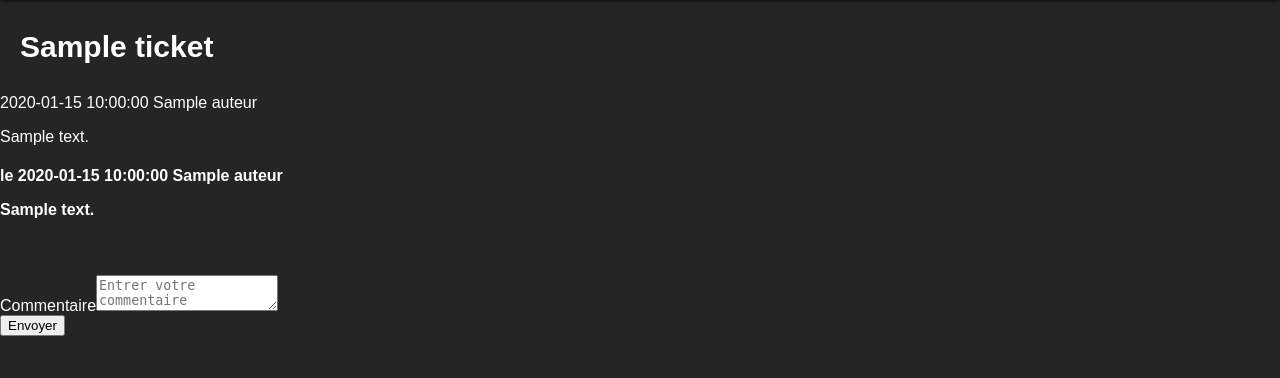
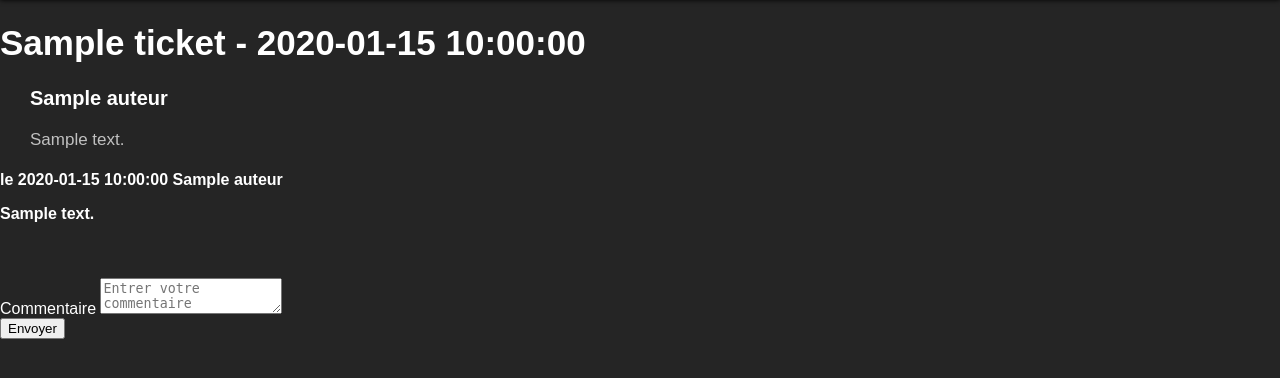
Before and after one commit to ElPoyo266/bulletfire-webapp, a PHP site: template Templates/Global/comment-view.php in a window 1280 px wide. Shown: the part 50-428 px from the top of the page. Run offline with PHP 8.4, Linux system fonts and the light colour scheme; the template is opened without the code that fills it: most values are stand-ins (such as "Sample title", 1, 10 or a date in 2020); some libraries are stand-ins or nearby versions.

Commit message:
Gestion du css réponse ticket/comment

```diff
--- a/Assets/CSS/home.css
+++ b/Assets/CSS/home.css
@@ -56,3 +56,43 @@ main div span div {
 .lin {
 
 }
+
+h1 {
+
+}
+
+
+
+h3{
+
+
+}
+h4{
+
+}
+.ticket-post{
+
+}
+
+.post-comment{
+
+}
+
+.titre_date{
+    font-size: 35px;
+    color: white;
+
+}
+
+.auteur{
+	padding-left: 30px;
+    color: white;
+    font-size: 20px;
+    font-weight: bold;
+}
+
+.contenu{
+	font-size: 17px;
+	padding-left: 30px;
+	color:#C0C0C0	;
+}
--- a/DatabaseLinks/dbl_default.php
+++ b/DatabaseLinks/dbl_default.php
@@ -81,7 +81,7 @@
 	function selectTicket($id_cat){
 		global $db;
 		$recup = array();
-		$q = $db->prepare('SELECT id, titre, auteur, contenu, DATE_FORMAT(date_creation, \'%d/%m/%Y à %Hh%imin%ss\') AS date_creation FROM Billet WHERE id_categorie = ? ORDER BY date_creation DESC');
+		$q = $db->prepare("SELECT id, titre, auteur, contenu, DATE_FORMAT(date_creation, ' %d %M %Y - %Hh%imin%ss') AS date_creation FROM Billet WHERE id_categorie = ? ORDER BY date_creation DESC");
 		$q->execute([htmlspecialchars($id_cat)]);
 		while($data = $q->fetch()){
 			$recup[] = array(
@@ -103,7 +103,7 @@
 	function selectTicketById($id){
 		global $db;
 		$recup = null;
-		$q = $db->prepare("SELECT id, titre, auteur, contenu, DATE_FORMAT(date_creation, '%d/%m/%Y à %Hh%imin%ss') AS date_creation FROM Billet WHERE id = ? ORDER BY date_creation DESC");
+		$q = $db->prepare("SELECT id, titre, auteur, contenu, DATE_FORMAT(date_creation, ' %d %M %Y - %Hh%imin%ss') AS date_creation FROM Billet WHERE id = ? ORDER BY date_creation DESC");
 		$q->execute([htmlspecialchars($id)]);
 		$data = $q->fetch();
 		$recup = array(
--- a/Templates/Global/comment-view.php
+++ b/Templates/Global/comment-view.php
@@ -5,24 +5,19 @@
 			<?php require("Templates/Global/head.php") ?>
 			<title><?= ' ' /*$translate->translate('Topic');*/ ?></title>
 			<!-- The constant ASSET allows you to access the Assets folder to get your css or js files or your images -->
-			<link rel="stylesheet" type="text/css" href="<?= ASSET . 'Styles/home.css' ?>">
+			<link rel="stylesheet" type="text/css" href="<?= ASSET . 'CSS/home.css' ?>">
 
 		</head>
 
 		<body>
 			<?php require("Templates/Global/header.php") ?>
             <h1><?= ' '/*categorie a recup en bdd*/ ?></h1>
-				<div class="ticket">
-				<table>
+            <div class="post-comment">
 				<?php
-					echo'<h3>' . $param['ticket']['titre'] . '</h3>';
-					echo'<p>' . $param['ticket']['date_creation_cplt'] . ' ' . $param['ticket']['auteur'] . '</p>';
+					echo'<h1 class="titre_date">' . $param['ticket']['titre'].' - '.$param['ticket']['date_creation_cplt'].'</h1>';
+					echo'<p class ="auteur">' . $param['ticket']['auteur'] .'</p>';
+					echo '<p class="contenu">'.htmlspecialchars($param['ticket']['contenu']).'</p>';
 				?>
-				<p>
-				<?php
-					echo htmlspecialchars($param['ticket']['contenu']);
-				?>
-				</p>
 				</div>
 				<div class="comment">
 				<h4>
--- a/_config/hide/template.php
+++ b/_config/hide/template.php
@@ -6,6 +6,8 @@
 		private $content;
 
 		public function __construct ($view, $param = null) {
+			//define("ASSET", "/web/Assets/");
+			//define("PATH", "/web/");
 			define("ASSET", "/Assets/");
 			define("PATH", "");
 			require "_config/hide/translation.php";
```
Also changed, not shown: Assets/CSS/forumcat.css (+1 -7 lines).
